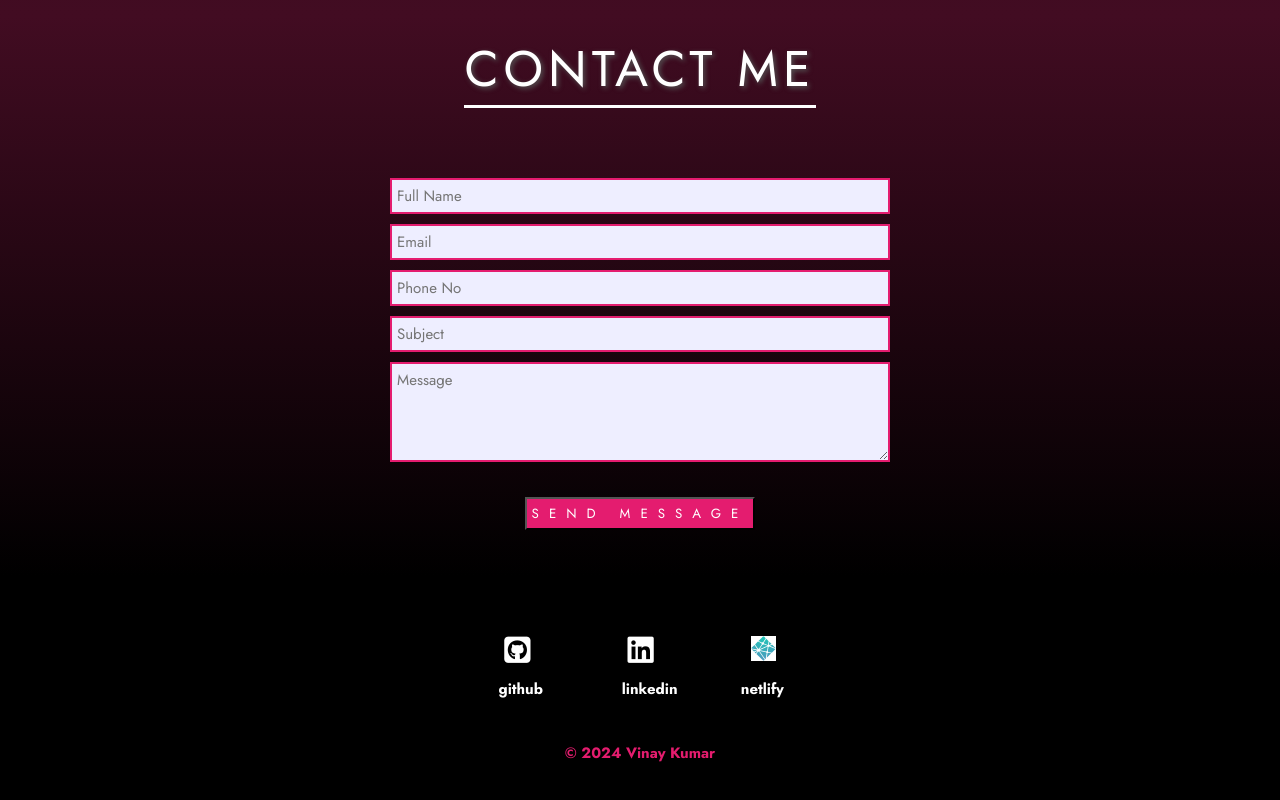
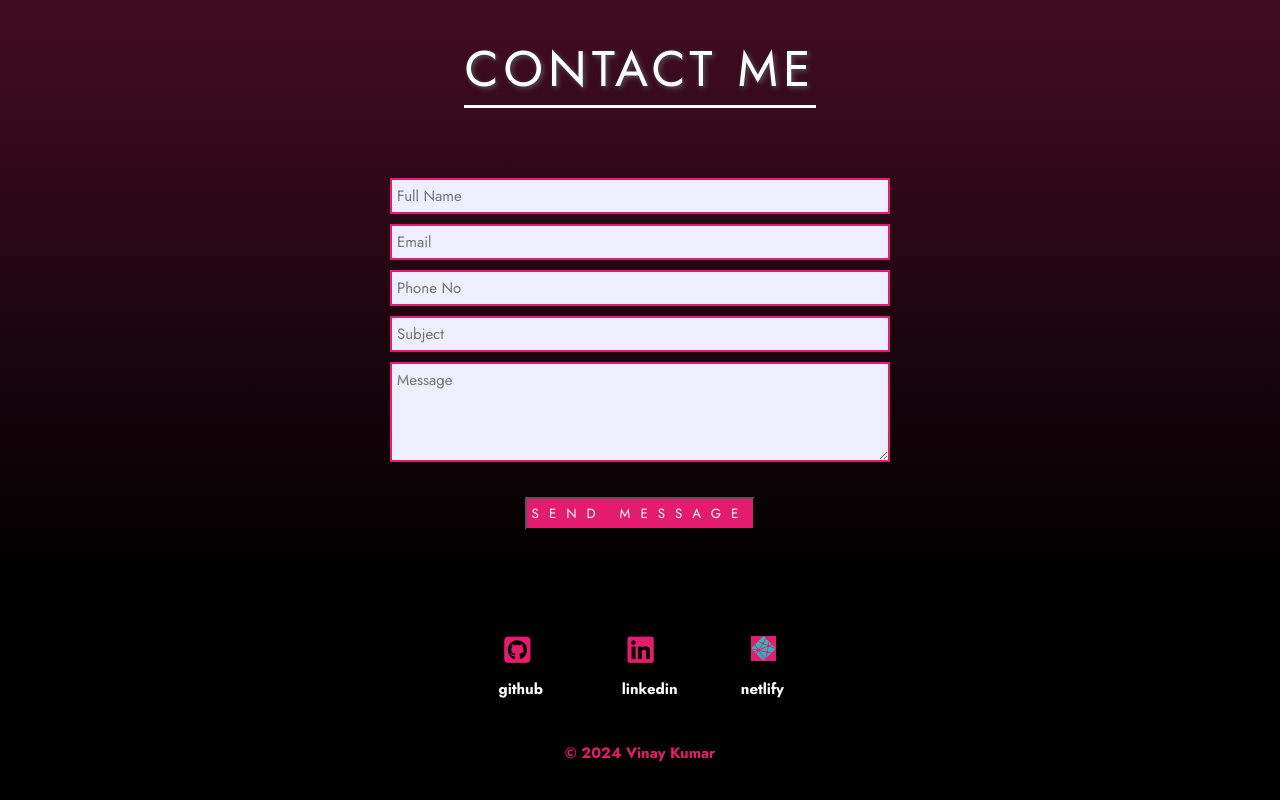
Before and after one commit to vinay630987/PortfolioWebsite, a plain HTML site: page index.html in a window 1280 px wide. Shown: the part 3646-4446 px from the top of the page. Drawn offline with nearby package versions, Linux system fonts and the light colour scheme; a web font is replaced by a local one.

Commit message:
style.css

```diff
--- a/style.css
+++ b/style.css
@@ -584,12 +584,21 @@ body {
 
 .social-media-link i {
   font-size: 3rem;
-  color: #fff;
+  color: #e41c6e;
+  transition: transform 0.5s;
+}
+.social-media-link i:hover {
+  transform: scale(1.3);
 }
 .social-media-link img {
   width: 2.5rem;
   height: 2.5rem;
-  background-color: #fff;
+  background-color: #e41c6e;
+  transition: transform 0.5s;
+}
+
+.social-media-link img:hover {
+  transform: scale(1.3);
 }
 
 .social-media p {
@@ -601,6 +610,11 @@ body {
   font-weight: bold;
   color: #fff;
   text-transform: lowercase;
+  transition: transform 0.5s;
+}
+
+.social-media p:hover {
+  transform: scale(1.3);
 }
 
 .copyright {
```
